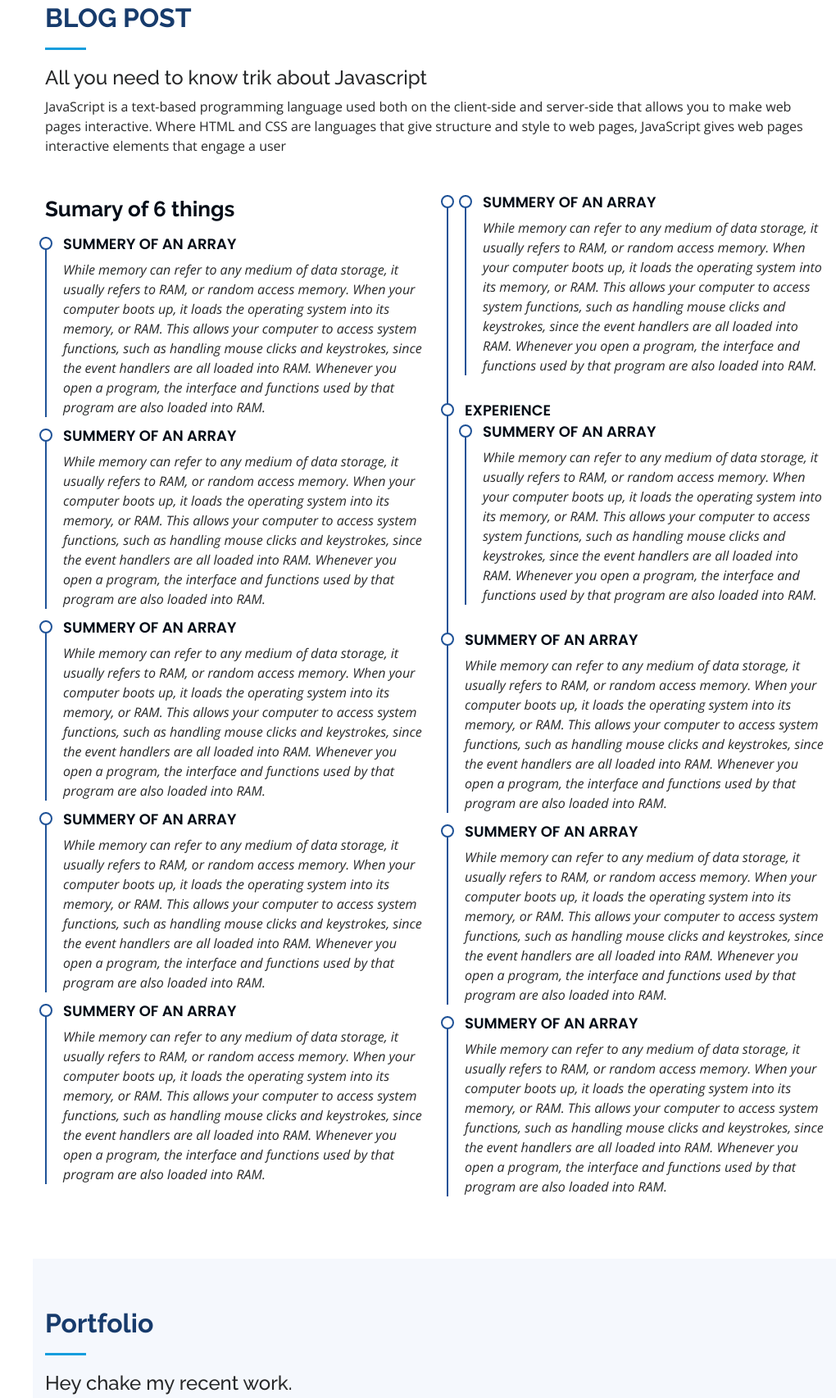
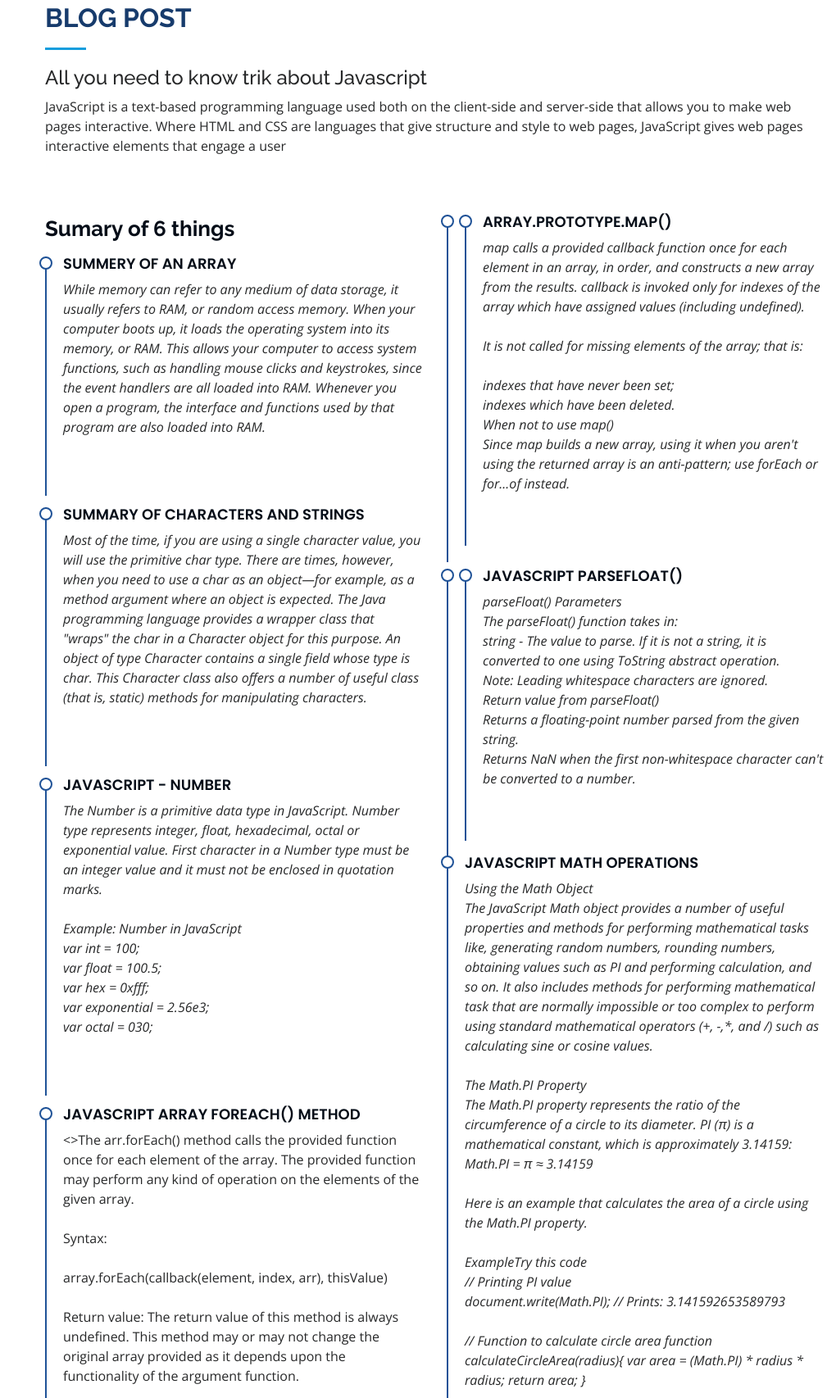
Before and after one commit to ashrafulalom5/my-portfolio, a plain HTML site: page index.html in a window 1280 px wide. Shown: the part 3245-4951 px from the top of the page at 82% size, without its empty margins (260-1280 px from the left). Drawn offline with nearby package versions, Linux system fonts and the light colour scheme.

Commit message:
more blog

```diff
--- a/index.html
+++ b/index.html
@@ -350,7 +350,7 @@
         <div class="section-title">
           <h2>BLOG POST  </h2>
           <h4>All you need to know trik about Javascript </h4>
-          <p> JavaScript is a text-based programming language used both on the client-side and server-side that allows you to make web pages interactive. Where HTML and CSS are languages that give structure and style to web pages, JavaScript gives web pages interactive elements that engage a user</p>
+          <p> JavaScript is a text-based programming language used both on the client-side and server-side that allows you to make web pages interactive. Where HTML and CSS are languages that give structure and style to web pages, JavaScript gives web pages interactive elements that engage a user</p><br>
         </div>
 
         <div class="row">
@@ -358,38 +358,61 @@
             <h3 class="resume-title">Sumary of 6 things</h3>
             <div class="resume-item pb-0">
               <h4>summery of an array</h4>
-              <p><em>While memory can refer to any medium of data storage, it usually refers to RAM, or random access memory. When your computer boots up, it loads the operating system into its memory, or RAM. This allows your computer to access system functions, such as handling mouse clicks and keystrokes, since the event handlers are all loaded into RAM. Whenever you open a program, the interface and functions used by that program are also loaded into RAM.
+              <p><em>While memory can refer to any medium of data storage, it usually refers to RAM, or random access memory. When your computer boots up, it loads the operating system into its memory, or RAM. This allows your computer to access system functions, such as handling mouse clicks and keystrokes, since the event handlers are all loaded into RAM. Whenever you open a program, the interface and functions used by that program are also loaded into RAM.<br><br><br><br>
 
               </em></p>
 
             </div>
 
             <div class="resume-item pb-0">
-              <h4>summery of an array</h4>
-              <p><em>While memory can refer to any medium of data storage, it usually refers to RAM, or random access memory. When your computer boots up, it loads the operating system into its memory, or RAM. This allows your computer to access system functions, such as handling mouse clicks and keystrokes, since the event handlers are all loaded into RAM. Whenever you open a program, the interface and functions used by that program are also loaded into RAM.
+              <h4>Summary of Characters and Strings</h4>
+              <p><em>Most of the time, if you are using a single character value, you will use the primitive char type. There are times, however, when you need to use a char as an object—for example, as a method argument where an object is expected. The Java programming language provides a wrapper class that "wraps" the char in a Character object for this purpose. An object of type Character contains a single field whose type is char. This Character class also offers a number of useful class (that is, static) methods for manipulating characters.
 
+
+                <br><br><br><br>
               </em></p>
 
             </div>
 
             <div class="resume-item pb-0">
-              <h4>summery of an array</h4>
-              <p><em>While memory can refer to any medium of data storage, it usually refers to RAM, or random access memory. When your computer boots up, it loads the operating system into its memory, or RAM. This allows your computer to access system functions, such as handling mouse clicks and keystrokes, since the event handlers are all loaded into RAM. Whenever you open a program, the interface and functions used by that program are also loaded into RAM.
-
+              <h4>JavaScript - Number</h4>
+              <p><em>The Number is a primitive data type in JavaScript. Number type represents integer, float, hexadecimal, octal or exponential value. First character in a Number type must be an integer value and it must not be enclosed in quotation marks.
+                <br><br>
+                Example: Number in JavaScript<br>
+                var int = 100;<br>
+                var float = 100.5;<br>
+                var hex = 0xfff;<br>
+                var exponential = 2.56e3;<br>
+                var octal = 030;<br>
+                <br><br><br>
               </em></p>
 
             </div>
             <div class="resume-item pb-0">
-              <h4>summery of an array</h4>
-              <p><em>While memory can refer to any medium of data storage, it usually refers to RAM, or random access memory. When your computer boots up, it loads the operating system into its memory, or RAM. This allows your computer to access system functions, such as handling mouse clicks and keystrokes, since the event handlers are all loaded into RAM. Whenever you open a program, the interface and functions used by that program are also loaded into RAM.
+              <h4>JavaScript Array forEach() Method</h4>
+              <p><>The arr.forEach() method calls the provided function once for each element of the array. The provided function may perform any kind of operation on the elements of the given array.
+                <br><br>
+                Syntax:
+                <br><br>
+                array.forEach(callback(element, index, arr), thisValue)
+                <br><br>
+                Return value: The return value of this method is always undefined. This method may or may not change the original array provided as it depends upon the functionality of the argument function.
 
               </em></p>
-
+              <br><br><br><br>
             </div>
 
             <div class="resume-item pb-0">
-              <h4>summery of an array</h4>
-              <p><em>While memory can refer to any medium of data storage, it usually refers to RAM, or random access memory. When your computer boots up, it loads the operating system into its memory, or RAM. This allows your computer to access system functions, such as handling mouse clicks and keystrokes, since the event handlers are all loaded into RAM. Whenever you open a program, the interface and functions used by that program are also loaded into RAM.
+              <h4>JavaScript String indexOf()</h4>
+              <p><em>Summary:<br> in this tutorial, you’ll learn how to use the JavaScript String indexOf() method to find the index of a substring within a string.
+                <br><br>
+                The String.prototype.indexOf() returns the index of the first occurrence of substring (substr) in a string (str):<br>
+                <br>
+                let index = str.indexOf(substr, [, fromIndex]);<br>
+                Code language: JavaScript (javascript)<br>
+                It returns -1 if the str does not contain the substr.<br>
+                <br>
+                The fromIndex is an optional parameter that specifies the index at which the search starts. It defaults to zero (0), meaning that if you omit the fromIndex, the search will start from the beginning of the string.
 
               </em></p>
 
@@ -408,23 +431,38 @@
 
               </h4>
               <div class="resume-item pb-0">
-                <h4>summery of an array</h4>
-                <p><em>While memory can refer to any medium of data storage, it usually refers to RAM, or random access memory. When your computer boots up, it loads the operating system into its memory, or RAM. This allows your computer to access system functions, such as handling mouse clicks and keystrokes, since the event handlers are all loaded into RAM. Whenever you open a program, the interface and functions used by that program are also loaded into RAM.
+                <h4>Array.prototype.map()</h4>
+                <p><em>map calls a provided callback function once for each element in an array, in order, and constructs a new array from the results. callback is invoked only for indexes of the array which have assigned values (including undefined).<br>
+                  <br>
+                  It is not called for missing elements of the array; that is:
+                  <br> <br>
+                  indexes that have never been set;<br>
+                  indexes which have been deleted.<br>
+                  When not to use map()<br>
+                  Since map builds a new array, using it when you aren't using the returned array is an anti-pattern; use forEach or for...of instead.
 
                 </em></p>
-
+                <br><br>
               </div>
               <!-- <h5>Bus tikit problem solv</h5> -->
 
             </div>
             <div class="resume-item">
-              <h4>Experience</h4>
+              <h4></h4>
               <div class="resume-item pb-0">
-                <h4>summery of an array</h4>
-                <p><em>While memory can refer to any medium of data storage, it usually refers to RAM, or random access memory. When your computer boots up, it loads the operating system into its memory, or RAM. This allows your computer to access system functions, such as handling mouse clicks and keystrokes, since the event handlers are all loaded into RAM. Whenever you open a program, the interface and functions used by that program are also loaded into RAM.
+                <h4>JavaScript parseFloat()</h4>
+                <p><em>parseFloat() Parameters<br>
+                  The parseFloat() function takes in:
+                  <br>
+                  string - The value to parse. If it is not a string, it is converted to one using ToString abstract operation.<br>
+                  Note: Leading whitespace characters are ignored.<br>
+
+                  Return value from parseFloat()<br>
+                  Returns a floating-point number parsed from the given string.<br>
+                  Returns NaN when the first non-whitespace character can't be converted to a number.
 
                 </em></p>
-
+                <br><br>
               </div>
               <!-- <h5>2019- 2021</h5>
               <p><em>I'm a co-founder of moonshop.com </em></p>
@@ -441,25 +479,59 @@
             </div>
 
             <div class="resume-item pb-0">
-              <h4>summery of an array</h4>
-              <p><em>While memory can refer to any medium of data storage, it usually refers to RAM, or random access memory. When your computer boots up, it loads the operating system into its memory, or RAM. This allows your computer to access system functions, such as handling mouse clicks and keystrokes, since the event handlers are all loaded into RAM. Whenever you open a program, the interface and functions used by that program are also loaded into RAM.
+              <h4>JavaScript Math Operations</h4>
+              <p><em>Using the Math Object<br>
+                The JavaScript Math object provides a number of useful properties and methods for performing mathematical tasks like, generating random numbers, rounding numbers, obtaining values such as PI and performing calculation, and so on. It also includes methods for performing mathematical task that are normally impossible or too complex to perform using standard mathematical operators (+, -,*, and /) such as calculating sine or cosine values.
+                <br><br>
+                The Math.PI Property<br>
+                The Math.PI property represents the ratio of the circumference of a circle to its diameter. PI (π) is a mathematical constant, which is approximately 3.14159: Math.PI = π ≈ 3.14159
+                <br><br>
+                Here is an example that calculates the area of a circle using the Math.PI property.
+                <br> <br>
+                ExampleTry this code <br>
+                // Printing PI value<br>
+                document.write(Math.PI);  // Prints: 3.141592653589793
+                <br> <br>
+                // Function to calculate circle area
+                function calculateCircleArea(radius){
+                    var area = (Math.PI) * radius * radius;
+                    return area;
+                }
+                <br> <br>
+                document.write(calculateCircleArea(5));  // Prints: 78.53981633974483
+                document.write(calculateCircleArea(10));  // Prints: 314.1592653589793M.
 
               </em></p>
-
+              <br><br>
             </div>
             <div class="resume-item pb-0">
-              <h4>summery of an array</h4>
-              <p><em>While memory can refer to any medium of data storage, it usually refers to RAM, or random access memory. When your computer boots up, it loads the operating system into its memory, or RAM. This allows your computer to access system functions, such as handling mouse clicks and keystrokes, since the event handlers are all loaded into RAM. Whenever you open a program, the interface and functions used by that program are also loaded into RAM.
+              <h4>JavaScript: String startsWith() method</h4>
+              <p><em>Description:
+                <br>
+                In JavaScript, startsWith() is a string method that is used to determine whether a string starts with a specific sequence of characters. Because the startsWith() method is a method of the String object, it must be invoked through a particular instance of the String class. <br>
+
+                Syntax: <br>
+                In JavaScript, the syntax for the startsWith() method is: <br>
+
+                string.startsWith(substring [, position]); <br>
+                Parameters or Arguments <br>
+                substring <br>
+                It is the set of characters that will be searched for at the start of string. <br>
+                position <br>
+                Optional. It is the position within string that the search will begin. If this parameter is not provided, the startsWith() method will default to 0 and start the search at the beginning of the string
 
               </em></p>
-
+              <br><br>
             </div>
             <div class="resume-item pb-0">
-              <h4>summery of an array</h4>
-              <p><em>While memory can refer to any medium of data storage, it usually refers to RAM, or random access memory. When your computer boots up, it loads the operating system into its memory, or RAM. This allows your computer to access system functions, such as handling mouse clicks and keystrokes, since the event handlers are all loaded into RAM. Whenever you open a program, the interface and functions used by that program are also loaded into RAM.
+              <h4>A Beginner’s Guide to SSL</h4>
+              <p><em>What is SSL? <br>
+                Many people recognize “HTTP and HTTPS” as the beginning element in a website address. However, not everyone knows the function of the Hyper Text Transfer Protocol (HTTP). In HTTP, data is sent between your browser and the website you are on. HTTP websites are not generally considered encrypted or secure. <br>
+                <br>
+                If HTTPS – the S for Secure, displays in the website address this means there is a secure connection via Secure Sockets Layer (SSL). SSL is the technology for encrypting this link between a web server and a browser.
 
               </em></p>
-
+              <br><br>
             </div>
 
 
```
